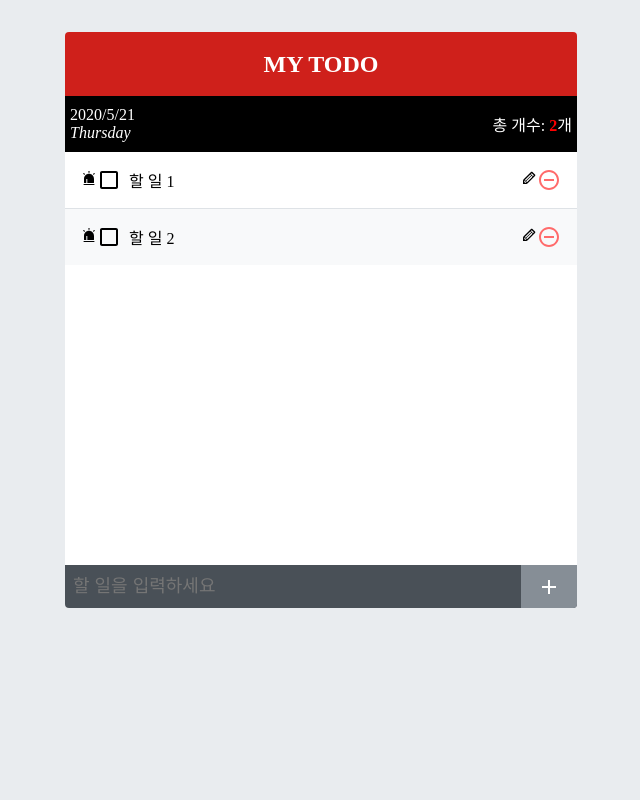
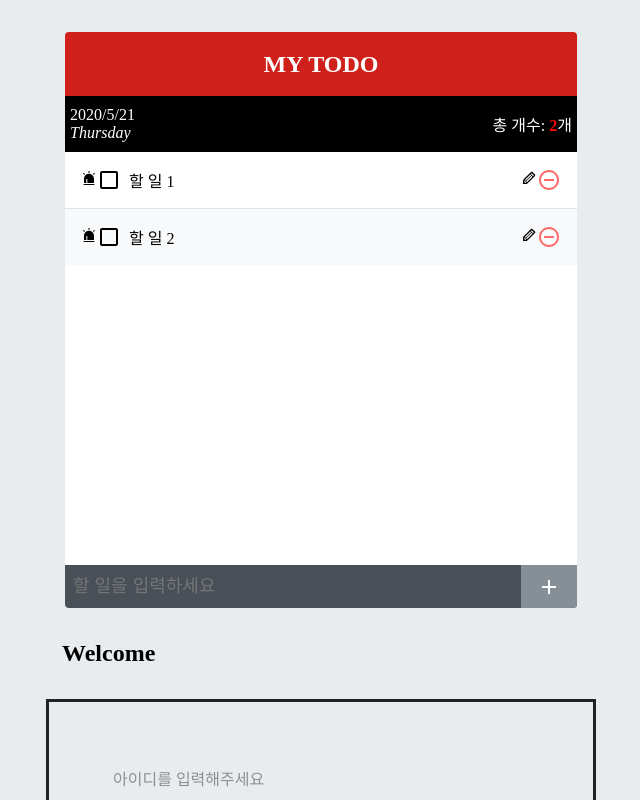
Before and after one commit to qkr30510/mytodo-fix, a React (Create React App) app: page /todo in a window 1280 px wide. Shown: the top 800 px of the page, without its empty margins (319-959 px from the left). Built offline with nearby package versions, Linux system fonts and the light colour scheme; the HTML template or start-up script is replaced by a standard one.

Commit message:
Add Sign Route

```diff
--- a/src/App.js
+++ b/src/App.js
@@ -1,11 +1,10 @@
-import React, { useState } from 'react';
+import React from 'react';
 // import Header from 'Header';
-import {BrowserRouter, Switch, Link, Route} from 'react-router-dom';
+import {BrowserRouter, Switch, Route} from 'react-router-dom';
 import Login from 'Login/Login';
 import Sign from 'Sign/Sign';
 import Todo from 'Todo/Todo';
 import NotFound from 'NotFound';
-import Routes from 'Routes';
 
 
 const App = () => {
@@ -20,7 +19,9 @@ const App = () => {
         <Route path="/todo" component={Todo}></Route>
         <Route path="/notfound" component={NotFound}></Route>
       </Switch>
+      <Login/>
       </BrowserRouter>
+
     </>
   );
 };
--- a/src/Login/Login.js
+++ b/src/Login/Login.js
@@ -1,7 +1,7 @@
 import React, { useState, useCallback } from 'react';
-import { Route, Link, Switch, Redirect } from 'react-router-dom';
+import {Link, Redirect } from 'react-router-dom';
 import styled, { css } from 'styled-components';
-import Routes from 'Routes';
+
 
 const LoginWrap = styled.div`
   max-width: 550px;
--- a/src/Sign/SignInsert.js
+++ b/src/Sign/SignInsert.js
@@ -194,18 +194,18 @@ const SignInsert = () => {
 
   const duplicate = useCallback(() => {
     const prevId = localStorage.getItem('아이디');
-    console.log(localStorage.getItem('아이디'));
+    //console.log(localStorage.getItem('아이디'));
 
 
       if (prevId === idValue) {
         alert('중복된 아이디입니다.');
         setDuperr(false);
-        console.log(setDuperr)
+      //  console.log(setDuperr)
         return false;
       } else {
         alert('사용할수 있는 아이디입니다.');
         setDuperr(true);
-        console.log(setDuperr)
+     //   console.log(setDuperr)
       }
 
   },[idValue]);
@@ -266,7 +266,7 @@ const SignInsert = () => {
   const checkintro = useCallback((e) => {
     setIntroduce(e.target.value);
   }, []);
-
+  const isSign = false;
   const onClick = useCallback(() => {
 
     if (!idValue || errorID(()=>error) ) {
@@ -291,22 +291,16 @@ const SignInsert = () => {
       return false;
     } else {
       alert('환영합니다.' + idValue + '님');
-      localStorage.setItem('아이디', idValue);
+      localStorage.setItem('아이디', idValue );
       localStorage.setItem('비밀번호', pwValue);
 
       setIdValue('');
       setPwValue('');
       seSetPwValue('');
       setIntroduce('');
-      //onSignInsert(idValue, pwValue);
-
-      //location.state="/todo"
 
     }
   }, [idValue, errorID, pwValue, errorPw, sePwValue, errorSPw, introduce, error, duperr]);
-
-  // const {from} = location.state || {from:{pathname:"/"}}
-  // if(onSignInsert) return <Redirect to = {from}/>
 
   return (
     <>
@@ -415,6 +409,7 @@ const SignInsert = () => {
               가입완료
             </Button>
           </DivWrap>
+          {!isSign && <Redirect to="/login"/>}
         </form>
       </Box>
     </>
--- a/src/Todo/Todo.js
+++ b/src/Todo/Todo.js
@@ -31,8 +31,6 @@ const Todo = () => {
   //console.log(todos);
 
 
-
-
   // 등록하기
   const onInsert = useCallback(
     (text, id) => {
@@ -57,7 +55,7 @@ const Todo = () => {
     setinitText([text]);
     setNowId(id);
     //fnInsert(id)
-  }, [todos]);
+  }, []);
 
   // 수정하기 - 글 입력
   const fnInsert = (btn, value) => {
```
